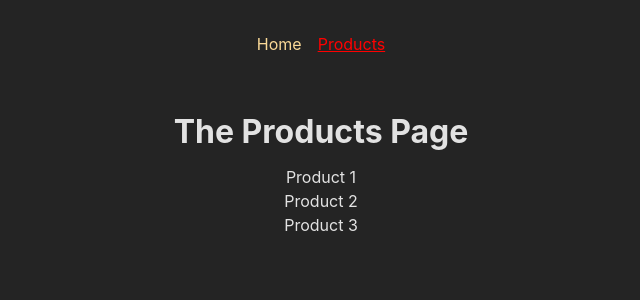
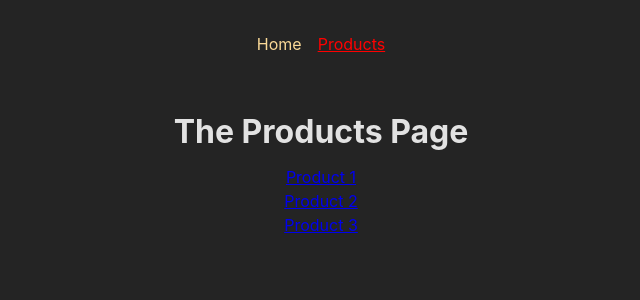
Before and after one commit to yurisokolovicz/React-router-basic, a React (Create React App) app: page /products in a window 1280 px wide. Shown: the top 300 px of the page, without its empty margins (319-959 px from the left). Built offline with nearby package versions, Linux system fonts and the light colour scheme.

Commit message:
Adding Links for Dynamic Routes

```diff
--- a/src/pages/Products.js
+++ b/src/pages/Products.js
@@ -1,11 +1,24 @@
+import { Link } from 'react-router-dom';
+// We are using Link instead of NavLink because we don't need to highlight the active link in the navigation bar.
+
+// In reality we would fetch the data from the backend, from some database. But for now we will just use a dummy data.
+
+const PRODUCTS = [
+    { id: 'p1', title: 'Product 1' },
+    { id: 'p2', title: 'Product 2' },
+    { id: 'p3', title: 'Product 3' }
+];
+
 const ProductsPage = () => {
     return (
         <>
             <h1>The Products Page</h1>
             <ul>
-                <li>Product 1</li>
-                <li>Product 2</li>
-                <li>Product 3</li>
+                {PRODUCTS.map(prod => (
+                    <li key={prod.id}>
+                        <Link to={`/products/${prod.id}`}>{prod.title}</Link>
+                    </li>
+                ))}
             </ul>
         </>
     );
```
